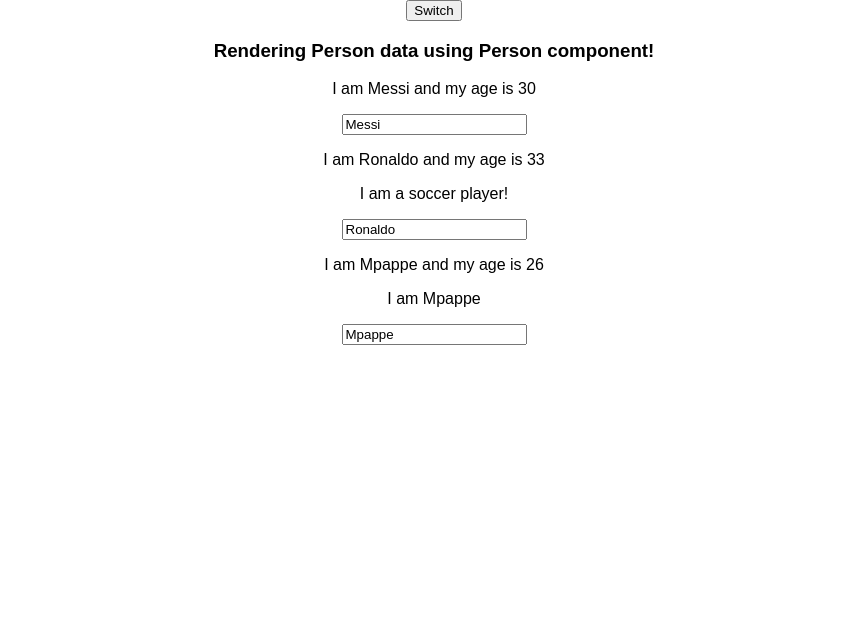
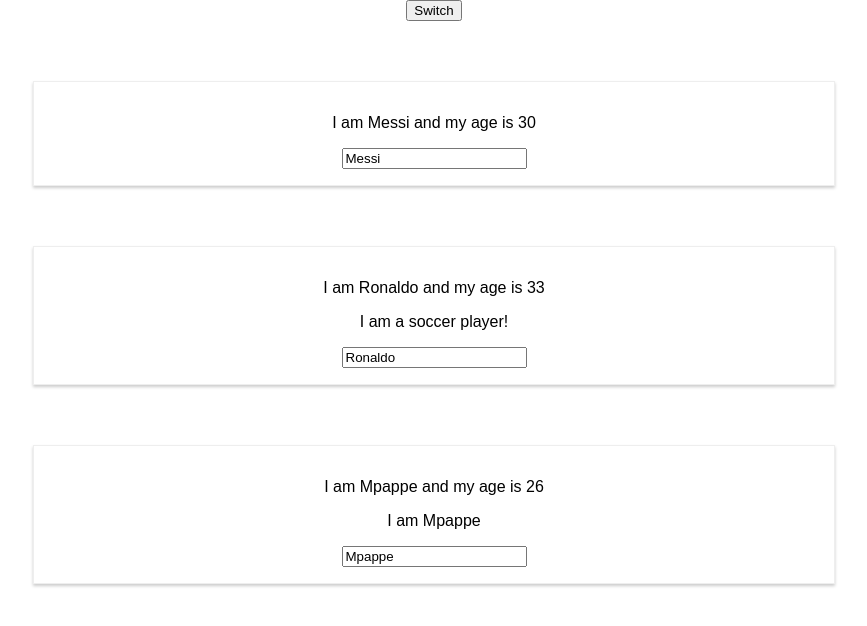
Before and after one commit to thejavascriptways/ReactjsBasics, a React (Create React App) app in the folder react-basics/: page / in a window 1280 px wide. Shown: the top 626 px of the page, without its empty margins (206-1073 px from the left). Built offline with nearby package versions, Linux system fonts and the light colour scheme.

Commit message:
Adding css

```diff
--- a/react-basics/src/App.js
+++ b/react-basics/src/App.js
@@ -41,7 +41,7 @@
 
         <button onClick={this.switchNameHandler.bind(this,'Hazard')}>Switch</button>
 
-        <h3>Rendering Person data using Person component!</h3>
+
         <Person
           click = {this.switchNameHandler.bind(this, 'Neymar')}
           name ={this.state.persons[0].name}
--- /dev/null
+++ b/react-basics/src/Person/Person.css
@@ -0,0 +1,8 @@
+.Person{
+    width: 60%;
+    margin:60px auto;
+    border: 1px solid #eee;
+    box-shadow: 0 2px 3px #ccc;
+    padding: 16px;
+    text-align: center;
+}
--- a/react-basics/src/Person/Person.js
+++ b/react-basics/src/Person/Person.js
@@ -1,8 +1,8 @@
 import React from 'react';
-
+import './Person.css';
 const person = (props) =>{
 return (
-    <div>
+    <div className="Person">
         <p onClick ={props.click}>I am {props.name} and my age is {props.age} </p>
         <p>{props.children}</p>
         <input type ="text" onChange={props.changed} value ={props.name}/>
```
